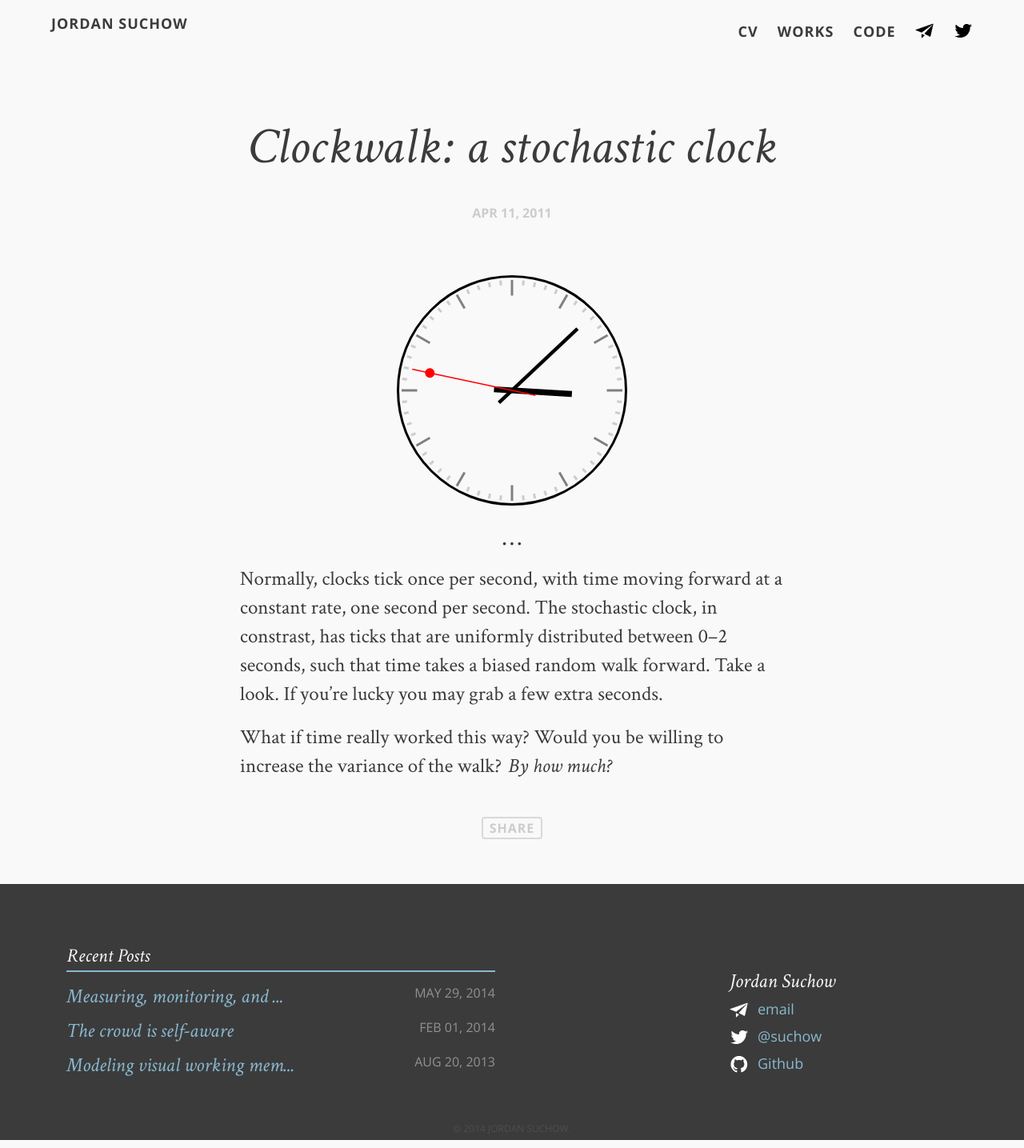
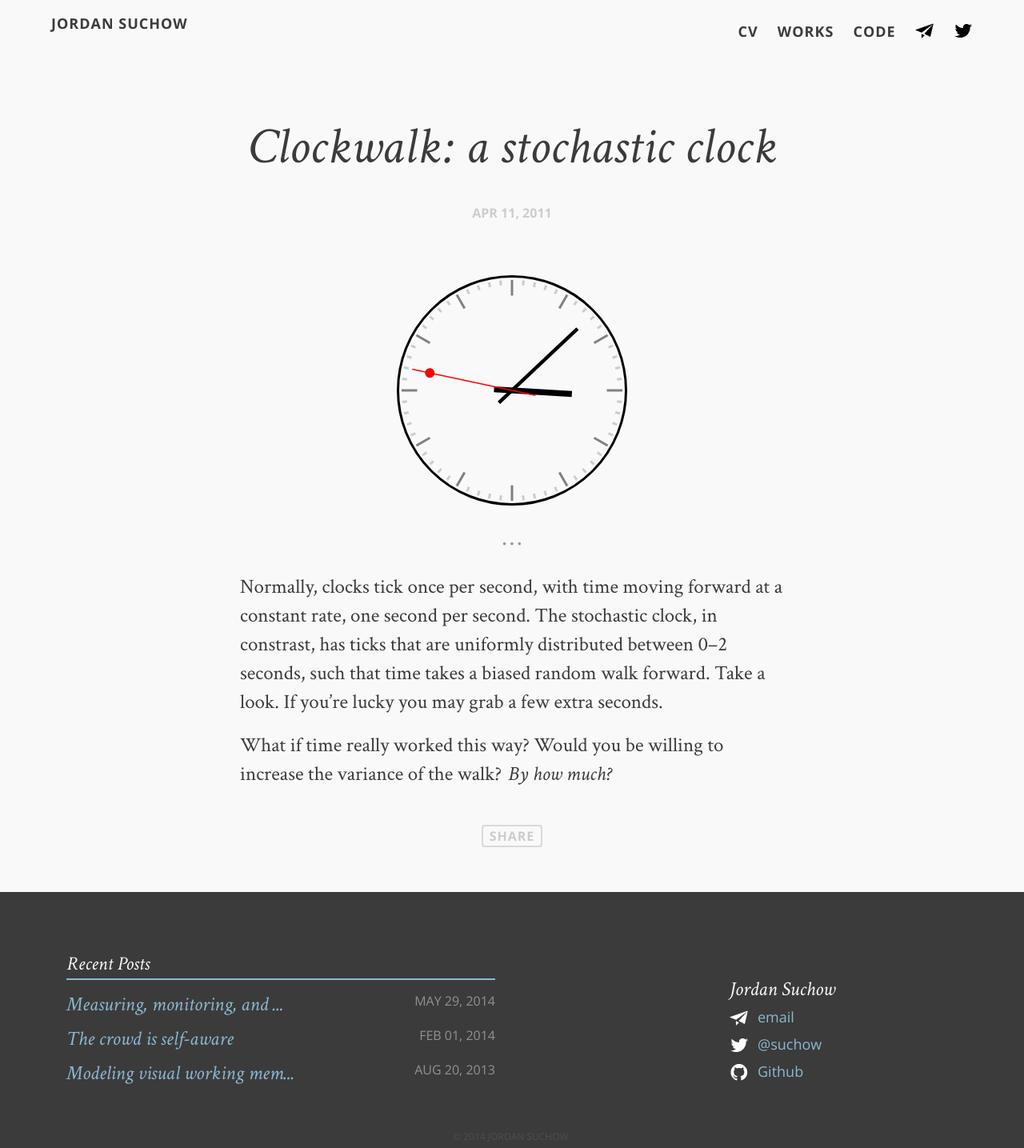
Before and after one commit to suchow/suchow.io, a Jekyll site: the page built from _posts/2011-04-11-clockwalk.md, in a window 1280 px wide. Shown: the whole page at 80% size. Built offline with Jekyll 4.4.1, drawn with Linux system fonts in a browser that asks for light colours; comment, search, counter and statistics services are not loaded.

Commit message:
Improve separator spacing

```diff
--- a/_includes/separator.html
+++ b/_includes/separator.html
@@ -1 +1 @@
-<p><center><span class="separator">&hellip;</span></center></p>
+<p><center><div class="separator">&hellip;</div></center></p>
--- a/_sass/_styles.scss
+++ b/_sass/_styles.scss
@@ -61,9 +61,9 @@
 }
 
 .separator {
-        padding-top: 18px;
-        padding-bottom: 18px;
-        font-size: 32px;
+    font-size: 32px;
+    padding-bottom: 10px;
+    color: $grey-medium;
 }
 
 
--- a/assets/css/i.css
+++ b/assets/css/i.css
@@ -303,9 +303,9 @@
 }
 
 .separator {
-  padding-top: 18px;
-  padding-bottom: 18px;
   font-size: 32px;
+  padding-bottom: 10px;
+  color: #999999;
 }
 
 /*   Code Formatting    */
```
